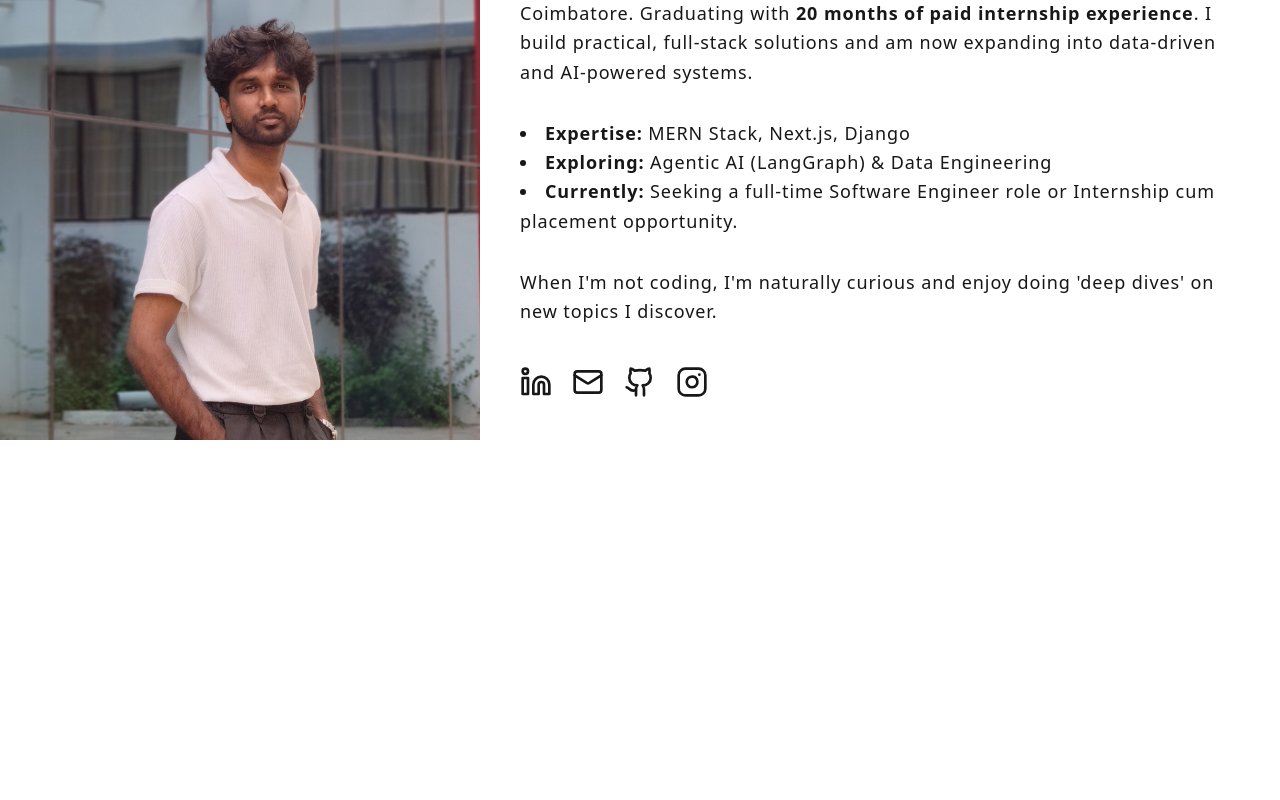
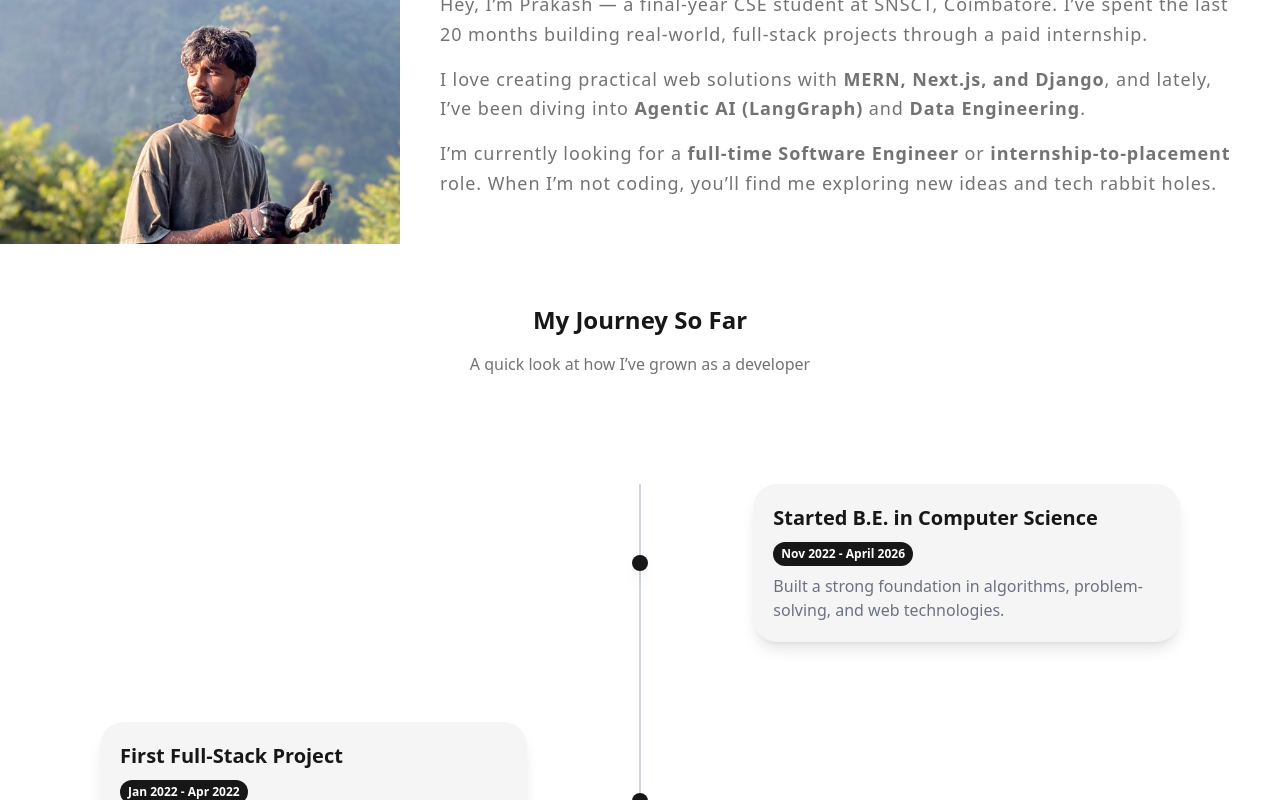
Before and after one commit to praghu-b/next-portfolio, a Next.js app: page / in a window 1280 px wide. Shown: the part 1060-1860 px from the top of the page. Before the commit the page ends 1600 px from the top, so only its background shows below. Built offline with nearby package versions, Linux system fonts and the light colour scheme; a web font is replaced by a local one.

Commit message:
wip(ui): added timeline to about section

```diff
--- a/package.json
+++ b/package.json
@@ -10,6 +10,7 @@
     "format": "biome format --write"
   },
   "dependencies": {
+    "@studio-freight/lenis": "^1.0.42",
     "framer-motion": "^12.23.22",
     "lucide-react": "^0.545.0",
     "next": "15.5.4",
--- a/src/app/globals.css
+++ b/src/app/globals.css
@@ -3,11 +3,16 @@
 :root {
   --background: #FFFFFF;
   --foreground: #171717;
-  --primary: #171717;      /* Black for buttons/links */
-  --secondary: #737373;    /* Medium gray for subtext */
-  --muted: #F5F5F5;        /* Light gray for backgrounds */
-  --accent: #737373;       /* Medium gray for highlights */
-  --destructive: #DC2626;  /* Red for warnings */
+  --primary: #171717;
+  /* Black for buttons/links */
+  --secondary: #737373;
+  /* Medium gray for subtext */
+  --muted: #F5F5F5;
+  /* Light gray for backgrounds */
+  --accent: #737373;
+  /* Medium gray for highlights */
+  --destructive: #DC2626;
+  /* Red for warnings */
 }
 
 @theme inline {
@@ -39,3 +44,13 @@ body {
 .invert-img {
   transform: scaleX(-1);
 }
+
+/* Hide scrollbar but keep scroll functionality */
+.scrollbar-hide::-webkit-scrollbar {
+  display: none;
+}
+
+.scrollbar-hide {
+  -ms-overflow-style: none;
+  scrollbar-width: none;
+}
--- a/src/components/sections/About.tsx
+++ b/src/components/sections/About.tsx
@@ -1,43 +1,91 @@
 import Image from "next/image"
-import Prakash from '../../../public/me/prakash-full.jpg';
+import Prakash from '../../../public/me/ooty-landscape.jpeg';
 import { Linkedin, Mail, Github, Instagram } from "lucide-react";
 import Link from "next/link";
+import { motion } from "framer-motion";
 
 export default function About() {
-    const socialLinks = [{ label: "LinkedIn", icon: Linkedin, link: 'https://linkedin.com/in/prakash-balamurugan' }, { label: "Email", icon: Mail, link: 'mailto:prakashbalan555@gmail.com' }, { label: "GitHub", icon: Github, link: 'https://github.com/praghu-b' }, { label: "Instagram", icon: Instagram, link: 'https://instagram.com/praghu._b' }]
+    const socialLinks = [
+        { label: "LinkedIn", icon: Linkedin, link: 'https://linkedin.com/in/prakash-balamurugan' },
+        { label: "Email", icon: Mail, link: 'mailto:prakashbalan555@gmail.com' },
+        { label: "GitHub", icon: Github, link: 'https://github.com/praghu-b' },
+        { label: "Instagram", icon: Instagram, link: 'https://instagram.com/praghu._b' }
+    ]
+    const journey = [
+        { year: "Nov 2022 - April 2026", title: "Started B.E. in Computer Science", desc: "Built a strong foundation in algorithms, problem-solving, and web technologies." },
+        { year: "Jan 2022 - Apr 2022", title: "First Full-Stack Project", desc: "Developed and deployed my first full-stack web app using MERN stack." },
+        { year: "Jan 2023 - Apr 2022", title: "Internship – The Reciprocal Solutions", desc: "Worked on client projects, handled APIs, and improved real-world dev workflow understanding." },
+        { year: "Jan 2024 - Apr 2022", title: "Built StartzyAI", desc: "Created an AI startup platform integrating Next.js, Express, and LangChain." },
+        { year: "Jan 2025 - Apr 2022", title: "Focusing on Agentic AI", desc: "Building intelligent automation tools and productivity systems." }
+    ]
 
     return (
-        <section className="w-full min-h-screen flex items-center justify-center">
-            <div className="max-w-7xl flex items-center justify-between">
-                <div className="flex-2 h-[600px] bg-primary relative overflow-hidden">
-                    <Image
-                        src={Prakash}
-                        alt="Image of Prakash"
-                        fill
-                        className="object-cover object-[20%_80%]" // change position here
-                    />
+        <section className="w-full min-h-screen flex items-center justify-center mt-20">
+            <div className="max-w-7xl">
+                <div className="space-y-4 mb-10 text-center">
+                    <p className="text-4xl font-bold">About Me</p>
+                    <p className=" text-lg text-accent font-semibold">#OpenToWork</p>
                 </div>
-                <div className="flex-3 text-lg tracking-wider leading-relaxed md:px-10 py-5 md:space-y-8">
-                    <p className="text-5xl font-bold md:mb-10">About Me</p>
-                    <p>I'm a final-year Computer Science student at SNS College of Technology, Coimbatore. Graduating with <span className="font-semibold">20 months of paid internship experience</span>. I build practical, full-stack solutions and am now expanding into data-driven and AI-powered systems. </p>
-                    <ul className="list-disc list-inside">
-                        <li><span className="font-bold">Expertise:</span> MERN Stack, Next.js, Django</li>
-                        <li><span className="font-bold">Exploring:</span> Agentic AI (LangGraph) & Data Engineering</li>
-                        <li><span className="font-bold">Currently:</span> Seeking a full-time Software Engineer role or Internship cum placement opportunity.</li>
-                    </ul>
-                    <p>When I'm not coding, I'm naturally curious and enjoy doing 'deep dives' on new topics I discover.</p>
-                    <div className="">
-                        <ul className="flex items-center mt-10 space-x-5">
-                            {socialLinks.map(({ label, link, icon: Icon }) => (
-                                <li key={label}>
-                                    <Link href={link}>
-                                        <Icon className="h-8 w-8" />
-                                    </Link>
-                                </li>
-                            ))}
-                        </ul>
+                <div className="flex items-center justify-between">
+                    <div className="flex-1 h-[300px] bg-primary relative overflow-hidden">
+                        <Image
+                            src={Prakash}
+                            alt="Image of Prakash"
+                            fill
+                            className="scale-[1.5] object-cover object-[50%_10%]"
+                        />
+                    </div>
+                    <div className="flex-2 text-lg tracking-wider leading-relaxed md:px-10 py-5 md:space-y-8">
+                        <div className="space-y-4">
+                            <p className="text-accent">Hey, I’m Prakash — a final-year CSE student at SNSCT, Coimbatore. I’ve spent the last 20 months building real-world, full-stack projects through a paid internship.</p>
+                            <p className="text-accent"> I love creating practical web solutions with <span className="font-semibold">MERN, Next.js, and Django</span>, and lately, I’ve been diving into <span className="font-semibold">Agentic AI (LangGraph)</span> and <span className="font-semibold">Data Engineering</span>.</p>
+                            <p className="text-accent"> I’m currently looking for a <span className="font-semibold">full-time Software Engineer</span> or <span className="font-semibold">internship-to-placement</span> role. When I’m not coding, you’ll find me exploring new ideas and tech rabbit holes.</p>
+                        </div>
                     </div>
                 </div>
+                <div className="text-center my-15 space-y-4">
+                    <h1 className="text-2xl font-bold">My Journey So Far</h1>
+                    <h3 className="text-accent">A quick look at how I’ve grown as a developer</h3>
+                </div>
+                <div className="relative w-full h-[75vh] overflow-y-auto py-12 scrollbar-hide timeline-scroll">
+                    <div className="flex flex-col gap-20 relative">
+                        <motion.div
+                            className="absolute left-1/2 min-h-full w-[2px] bg-gray-300 -translate-x-1/2"
+                            initial={{ scaleY: 0 }}
+                            animate={{ scaleY: 1 }}
+                            transition={{ duration: 1 }}
+                        />
+                        {journey.map((timeline, index) => (
+                            <motion.div
+                                key={index}
+                                className={`flex ${index % 2 === 0 ? "justify-end" : "justify-start"} relative`}
+                                initial={{ opacity: 0, y: 50 }}
+                                whileInView={{ opacity: 1, y: 0 }}
+                                viewport={{ once: false, amount: 0.2 }}
+                                transition={{ duration: 0.6 }}
+                            >
+                                <motion.div
+                                    className={`w-1/3 ${index % 2 === 0 ? "mr-25 p-5" : "ml-25 p-5"} text-${index % 2 === 0 ? "left" : "right"} bg-muted rounded-3xl shadow-lg space-y-2`}
+                                    whileHover={{ scale: 1.03 }}
+                                    transition={{ type: "spring", stiffness: 200 }}
+                                >
+                                    <h3 className="text-xl font-semibold">{timeline.title}</h3>
+                                    <p className="text-xs font-semibold py-1 px-2 bg-primary text-white inline-flex rounded-full">{timeline.year}</p>
+                                    <p className="text-gray-500">{timeline.desc}</p>
+                                </motion.div>
+
+                                <motion.div
+                                    className="absolute left-1/2 top-1/2 w-4 h-4 bg-primary rounded-full -translate-x-1/2 -translate-y-1/2 shadow-lg"
+                                    initial={{ scale: 0 }}
+                                    whileInView={{ scale: 1 }}
+                                    viewport={{ once: false }}
+                                    transition={{ type: 'spring', stiffness: 150, damping: 8 }}
+                                />
+                            </motion.div>
+                        ))}
+                    </div>
+                </div>
+
             </div>
         </section>
     )
```
Also changed, not shown: public/Me/ooty-landscape.jpeg (added), 1 other file (tests, documents, lock files or other folders).
